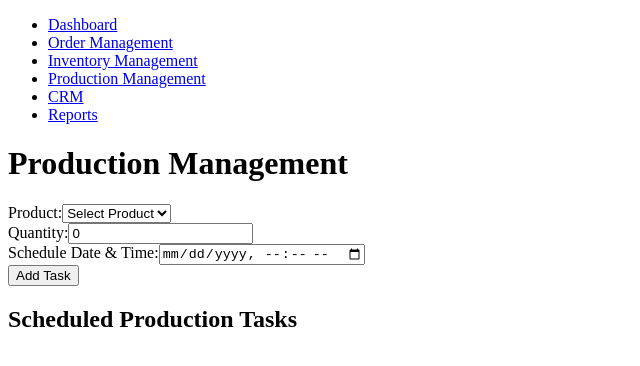
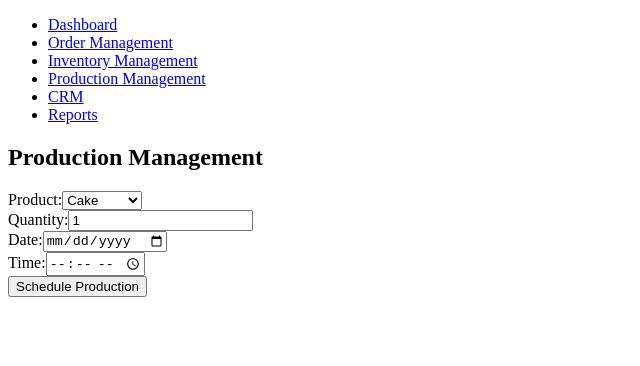
Before and after one commit to shjcc/CMS, a React (Vite) app in the folder frontend/: page /production in a window 1280 px wide. Shown: the top 366 px of the page, without its empty margins (0-640 px from the left). Built offline with nearby package versions, Linux system fonts and the light colour scheme.

Commit message:
version 1.0

```diff
--- a/frontend/src/pages/ProductionManagement.jsx
+++ b/frontend/src/pages/ProductionManagement.jsx
@@ -1,104 +1,81 @@
 import React, { useState } from 'react';
 
-// Define recipes for products
 const recipes = {
     cake: { flour: 500, eggs: 2 }, // 1 cake = 500g flour, 2 eggs
-    sandwich: { bread: 2, cheese: 1 } // 1 sandwich = 2 slices of bread, 1 slice of cheese
+    sandwich: { bread: 2, ham: 50, cheese: 20 }, // 1 sandwich = 2 slices of bread, 50g ham, 20g cheese
 };
 
 const ProductionManagement = () => {
-    const [product, setProduct] = useState('');
-    const [quantity, setQuantity] = useState(0);
-    const [schedule, setSchedule] = useState('');
-    const [tasks, setTasks] = useState([]);
+    const [task, setTask] = useState({ product: 'cake', quantity: 1, date: '', time: '' });
     const [ingredients, setIngredients] = useState({});
 
-    // Handle form submission
+    const handleInputChange = (e) => {
+        const { name, value } = e.target;
+        setTask({ ...task, [name]: value });
+    };
+
+    const calculateIngredients = () => {
+        const selectedRecipe = recipes[task.product];
+        const quantity = parseInt(task.quantity, 10);
+        const calculatedIngredients = {};
+
+        for (let ingredient in selectedRecipe) {
+            calculatedIngredients[ingredient] = selectedRecipe[ingredient] * quantity;
+        }
+
+        setIngredients(calculatedIngredients);
+    };
+
     const handleSubmit = (e) => {
         e.preventDefault();
-
-        if (!product || quantity <= 0 || !schedule) {
-            alert('Please fill out all fields.');
-            return;
-        }
-
-        // Calculate the required ingredients based on the product and quantity
-        const requiredIngredients = calculateIngredients(product, quantity);
-
-        // Add the new task to the tasks array
-        const newTask = { product, quantity, schedule, ingredients: requiredIngredients };
-        setTasks([...tasks, newTask]);
-
-        // Reset form fields
-        setProduct('');
-        setQuantity(0);
-        setSchedule('');
-        setIngredients(requiredIngredients);
-    };
-
-    // Function to calculate required ingredients
-    const calculateIngredients = (product, quantity) => {
-        const recipe = recipes[product];
-        const required = {};
-        if (recipe) {
-            for (const ingredient in recipe) {
-                required[ingredient] = recipe[ingredient] * quantity;
-            }
-        }
-        return required;
+        calculateIngredients();
+        // Additional logic for submitting the task can be added here.
     };
 
     return (
         <div>
-            <h1>Production Management</h1>
-
-            {/* Production Task Form */}
+            <h2>Production Management</h2>
             <form onSubmit={handleSubmit}>
                 <div>
                     <label>Product:</label>
-                    <select value={product} onChange={(e) => setProduct(e.target.value)}>
-                        <option value="">Select Product</option>
+                    <select name="product" value={task.product} onChange={handleInputChange}>
                         <option value="cake">Cake</option>
                         <option value="sandwich">Sandwich</option>
                     </select>
                 </div>
-
                 <div>
                     <label>Quantity:</label>
                     <input
                         type="number"
-                        value={quantity}
-                        onChange={(e) => setQuantity(parseInt(e.target.value))}
+                        name="quantity"
+                        value={task.quantity}
+                        onChange={handleInputChange}
                         min="1"
                     />
                 </div>
-
                 <div>
-                    <label>Schedule Date & Time:</label>
-                    <input
-                        type="datetime-local"
-                        value={schedule}
-                        onChange={(e) => setSchedule(e.target.value)}
-                    />
+                    <label>Date:</label>
+                    <input type="date" name="date" value={task.date} onChange={handleInputChange} />
                 </div>
-
-                <button type="submit">Add Task</button>
+                <div>
+                    <label>Time:</label>
+                    <input type="time" name="time" value={task.time} onChange={handleInputChange} />
+                </div>
+                <button type="submit">Schedule Production</button>
             </form>
 
-            {/* Display Scheduled Tasks */}
-            <h2>Scheduled Production Tasks</h2>
-            <ul>
-                {tasks.map((task, index) => (
-                    <li key={index}>
-                        {task.quantity} {task.product}(s) scheduled for {new Date(task.schedule).toLocaleString()}
-                        <ul>
-                            {Object.keys(task.ingredients).map((ingredient, i) => (
-                                <li key={i}>{task.ingredients[ingredient]}g of {ingredient}</li>
-                            ))}
-                        </ul>
-                    </li>
-                ))}
-            </ul>
+            {Object.keys(ingredients).length > 0 && (
+                <div>
+                    <h3>Required Ingredients for {task.quantity} {task.product}(s):</h3>
+                    <ul>
+                        {Object.entries(ingredients).map(([ingredient, amount]) => (
+                            <li key={ingredient}>
+                                {ingredient}: {amount}g
+                            </li>
+                        ))}
+                    </ul>
+                </div>
+            )}
         </div>
     );
 };
```
